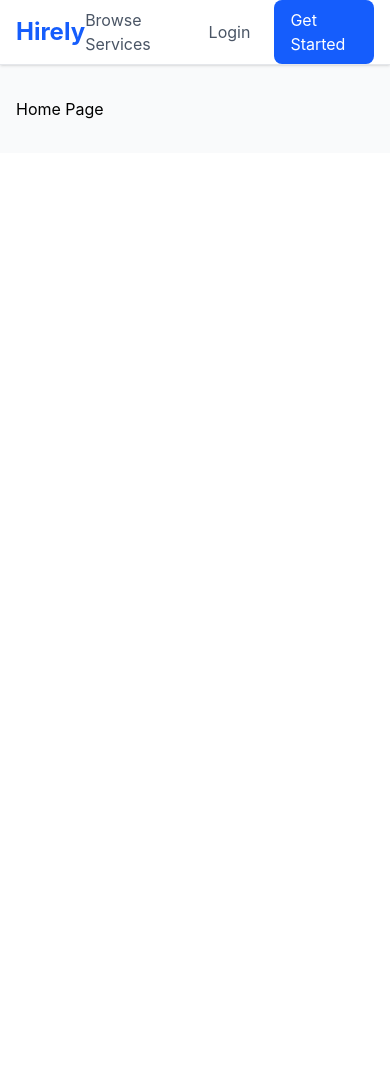
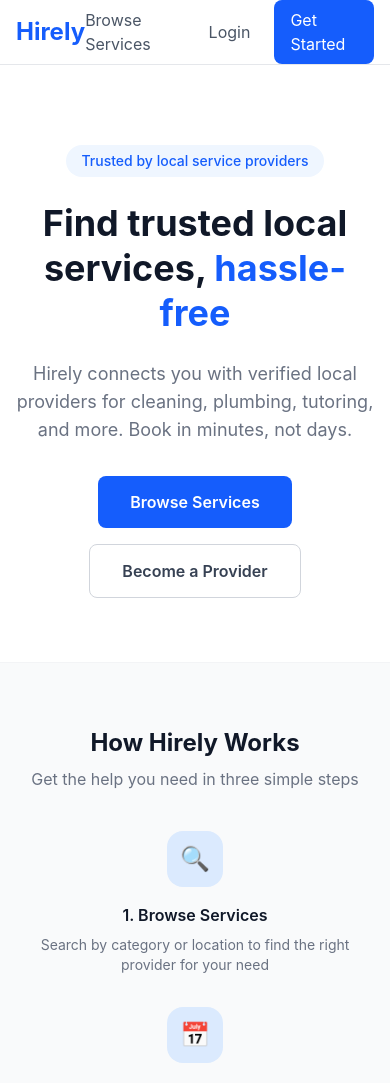
Before and after one commit to victoria-ade/hirely-frontend, a React (Vite) app: page / in a window 390 px wide. Shown: the top 1083 px of the page. Before the commit the page ends 844 px from the top, so only its background shows below. Built offline with nearby package versions, Linux system fonts and the light colour scheme; no server answers.

Commit message:
feat: build home page with hero, how it works, and featured services

```diff
--- a/src/pages/Home.jsx
+++ b/src/pages/Home.jsx
@@ -1,5 +1,206 @@
+import { useState, useEffect } from 'react'
+import { Link } from 'react-router-dom'
+import { useAuth } from '../context/AuthContext'
+import api from '../services/api'
+
+const categoryColors = {
+  cleaning: 'bg-blue-100 text-blue-700',
+  plumbing: 'bg-cyan-100 text-cyan-700',
+  electrical: 'bg-yellow-100 text-yellow-700',
+  tutoring: 'bg-purple-100 text-purple-700',
+  design: 'bg-pink-100 text-pink-700',
+  delivery: 'bg-green-100 text-green-700',
+  other: 'bg-gray-100 text-gray-700',
+}
+
 const Home = () => {
-  return <div>Home Page</div>
+  const { user } = useAuth()
+  const [featuredServices, setFeaturedServices] = useState([])
+  const [loading, setLoading] = useState(true)
+
+  useEffect(() => {
+    const fetchFeatured = async () => {
+      try {
+        const response = await api.get('/services')
+        const data = Array.isArray(response.data) ? response.data : []
+        // Just take the first 3 available services
+        setFeaturedServices(data.filter((s) => s.isAvailable).slice(0, 3))
+      } catch (err) {
+        // Fail silently on the home page - not critical
+        setFeaturedServices([])
+      } finally {
+        setLoading(false)
+      }
+    }
+    fetchFeatured()
+  }, [])
+
+  return (
+    <div>
+
+      {/* Hero Section */}
+      <div className="bg-white -mx-4 -mt-8 px-4 pt-20 pb-16 mb-16 border-b border-gray-100">
+        <div className="max-w-3xl mx-auto text-center">
+          <span className="inline-block bg-blue-50 text-blue-600 text-sm font-medium px-4 py-1.5 rounded-full mb-6">
+             Trusted by local service providers
+          </span>
+          <h1 className="text-4xl md:text-5xl font-bold text-gray-900 leading-tight mb-6">
+            Find trusted local services,{' '}
+            <span className="text-blue-600">hassle-free</span>
+          </h1>
+          <p className="text-lg text-gray-500 mb-8 max-w-xl mx-auto">
+            Hirely connects you with verified local providers for cleaning,
+            plumbing, tutoring, and more. Book in minutes, not days.
+          </p>
+
+          <div className="flex items-center justify-center gap-4 flex-wrap">
+            <Link
+              to="/services"
+              className="bg-blue-600 hover:bg-blue-700 text-white font-semibold px-8 py-3.5 rounded-lg transition-colors"
+            >
+              Browse Services
+            </Link>
+            {!user && (
+              <Link
+                to="/register"
+                className="border border-gray-300 hover:bg-gray-50 text-gray-700 font-semibold px-8 py-3.5 rounded-lg transition-colors"
+              >
+                Become a Provider
+              </Link>
+            )}
+          </div>
+        </div>
+      </div>
+
+      {/* How It Works */}
+      <div className="mb-16">
+        <h2 className="text-2xl font-bold text-gray-900 text-center mb-2">
+          How Hirely Works
+        </h2>
+        <p className="text-gray-500 text-center mb-10">
+          Get the help you need in three simple steps
+        </p>
+
+        <div className="grid grid-cols-1 md:grid-cols-3 gap-8">
+          <div className="text-center">
+            <div className="w-14 h-14 bg-blue-100 rounded-2xl flex items-center justify-center mx-auto mb-4 text-2xl">
+              🔍
+            </div>
+            <h3 className="font-semibold text-gray-900 mb-2">
+              1. Browse Services
+            </h3>
+            <p className="text-gray-500 text-sm">
+              Search by category or location to find the right provider for your need
+            </p>
+          </div>
+          <div className="text-center">
+            <div className="w-14 h-14 bg-blue-100 rounded-2xl flex items-center justify-center mx-auto mb-4 text-2xl">
+              📅
+            </div>
+            <h3 className="font-semibold text-gray-900 mb-2">
+              2. Book a Service
+            </h3>
+            <p className="text-gray-500 text-sm">
+              Pick a date, leave a message, and send your request in seconds
+            </p>
+          </div>
+          <div className="text-center">
+            <div className="w-14 h-14 bg-blue-100 rounded-2xl flex items-center justify-center mx-auto mb-4 text-2xl">
+              ✅
+            </div>
+            <h3 className="font-semibold text-gray-900 mb-2">
+              3. Get It Done
+            </h3>
+            <p className="text-gray-500 text-sm">
+              The provider confirms your booking and shows up ready to help
+            </p>
+          </div>
+        </div>
+      </div>
+
+      {/* Featured Services */}
+      <div className="mb-16">
+        <div className="flex items-center justify-between mb-6">
+          <div>
+            <h2 className="text-2xl font-bold text-gray-900">
+              Featured Services
+            </h2>
+            <p className="text-gray-500 mt-1">
+              Popular services from trusted providers
+            </p>
+          </div>
+          <Link
+            to="/services"
+            className="text-blue-600 hover:text-blue-700 font-medium text-sm whitespace-nowrap"
+          >
+            View all →
+          </Link>
+        </div>
+
+        {loading && (
+          <div className="flex justify-center items-center py-16">
+            <div className="w-8 h-8 border-4 border-blue-600 border-t-transparent rounded-full animate-spin" />
+          </div>
+        )}
+
+        {!loading && featuredServices.length === 0 && (
+          <div className="text-center py-16 bg-white rounded-2xl border border-gray-200">
+            <div className="text-5xl mb-3">🛠️</div>
+            <p className="text-gray-500">
+              No services available yet. Check back soon!
+            </p>
+          </div>
+        )}
+
+        {!loading && featuredServices.length > 0 && (
+          <div className="grid grid-cols-1 md:grid-cols-3 gap-6">
+            {featuredServices.map((service) => (
+              <Link
+                key={service._id}
+                to={`/services/${service._id}`}
+                className="bg-white rounded-2xl border border-gray-200 p-6 hover:shadow-md hover:border-blue-200 transition-all group"
+              >
+                <span className={`inline-block px-3 py-1 rounded-full text-xs font-medium capitalize mb-4 ${categoryColors[service.category]}`}>
+                  {service.category}
+                </span>
+                <h3 className="text-lg font-semibold text-gray-900 mb-2 group-hover:text-blue-600 transition-colors">
+                  {service.title}
+                </h3>
+                <p className="text-gray-500 text-sm mb-4 line-clamp-2">
+                  {service.description}
+                </p>
+                <div className="flex items-center justify-between pt-4 border-t border-gray-100">
+                  <p className="text-xl font-bold text-blue-600">
+                    ${service.price}
+                  </p>
+                  <p className="text-sm text-gray-400">{service.location}</p>
+                </div>
+              </Link>
+            ))}
+          </div>
+        )}
+      </div>
+
+      {/* Final CTA */}
+      {!user && (
+        <div className="bg-blue-600 rounded-2xl px-8 py-12 text-center">
+          <h2 className="text-2xl md:text-3xl font-bold text-white mb-3">
+            Ready to get started?
+          </h2>
+          <p className="text-blue-100 mb-6 max-w-md mx-auto">
+            Join Hirely today — whether you need a service or want to offer one
+          </p>
+          <Link
+            to="/register"
+            className="inline-block bg-white text-blue-600 hover:bg-blue-50 font-semibold px-8 py-3.5 rounded-lg transition-colors"
+          >
+            Create Your Free Account
+          </Link>
+        </div>
+      )}
+
+    </div>
+  )
 }
 
 export default Home
```
